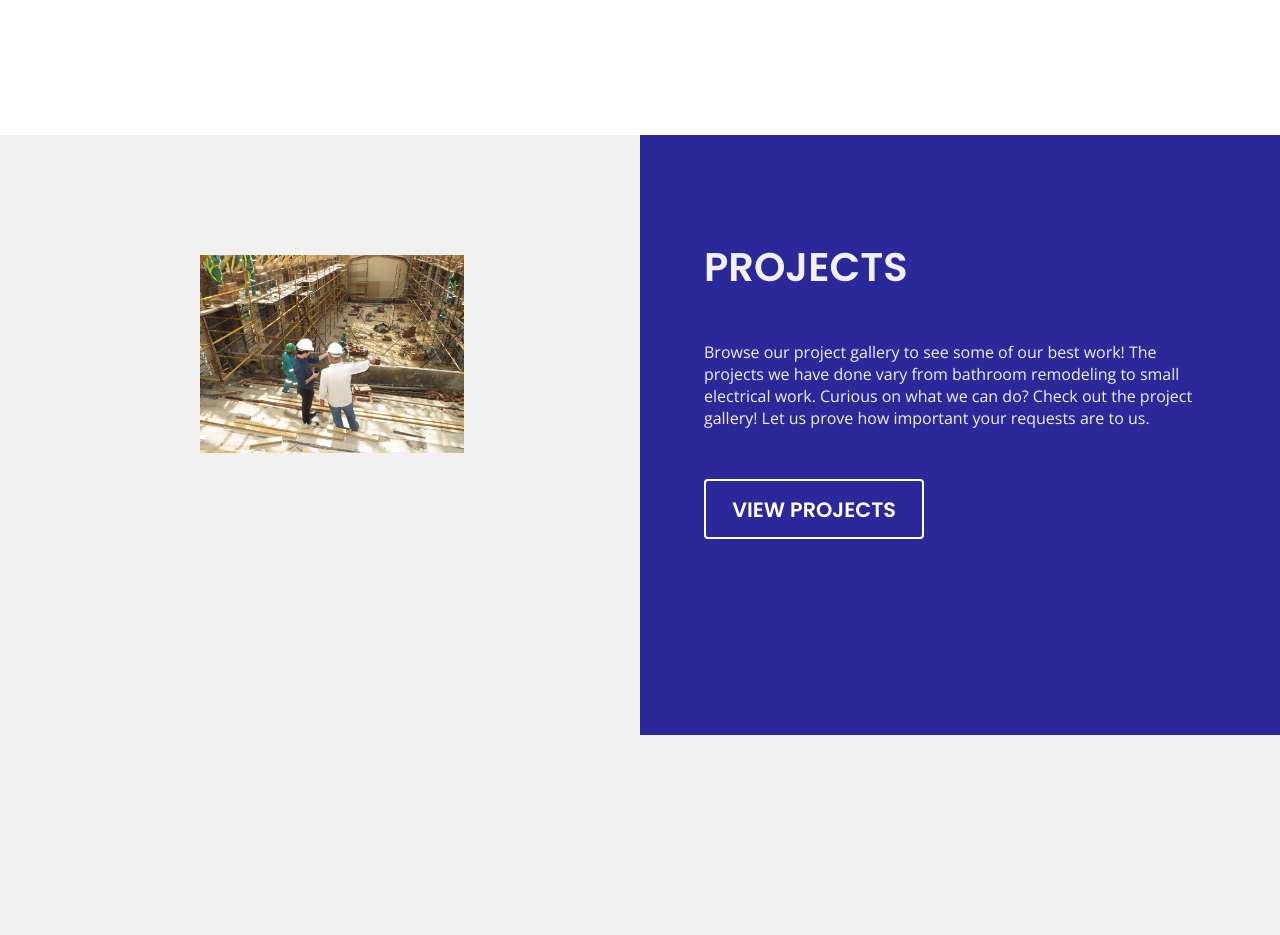
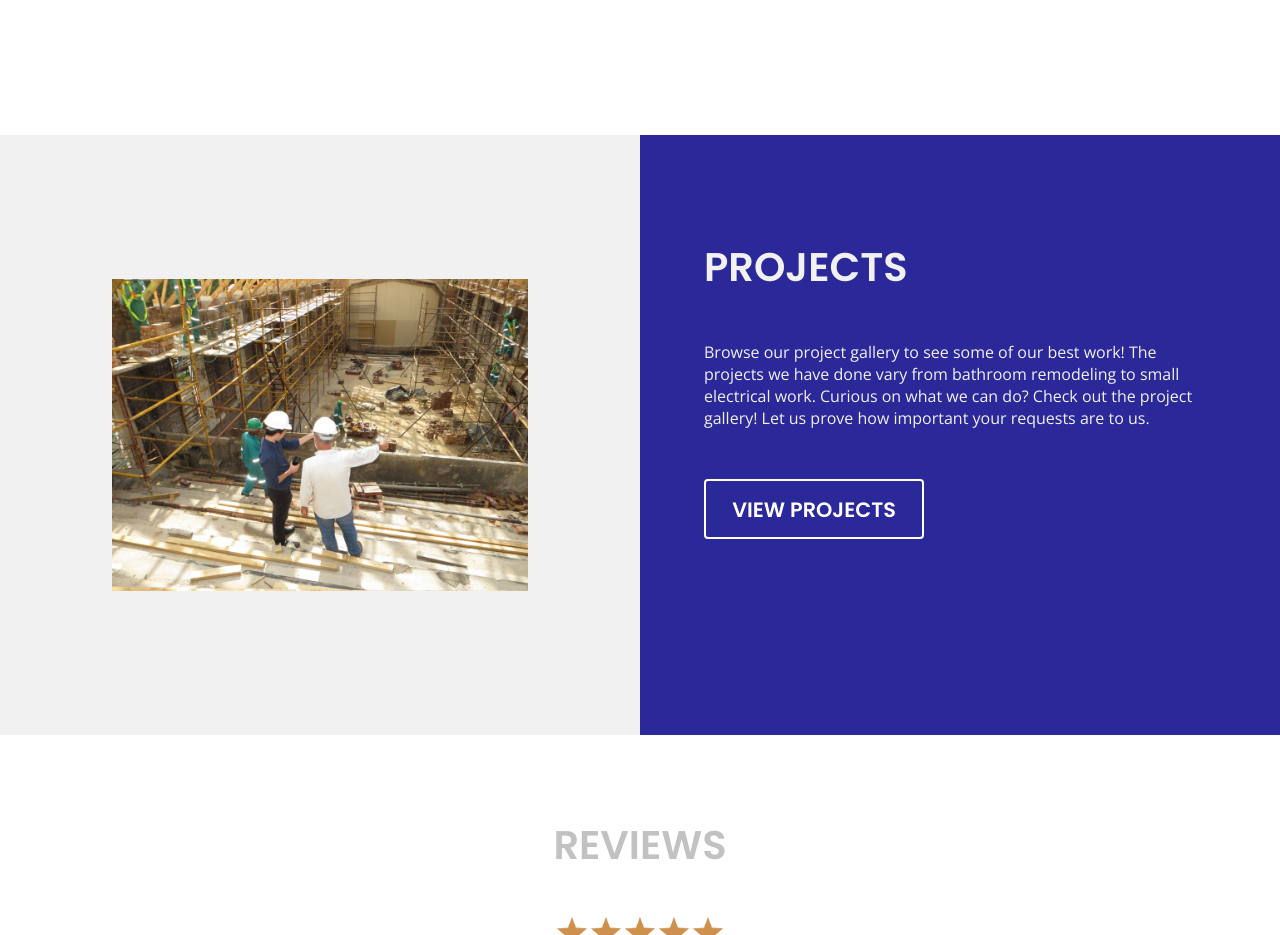
Before and after one commit to JSJ9/JCM-Website, a plain HTML site: page index.html in a window 1280 px wide. Shown: the part 2080-3015 px from the top of the page. Drawn offline with nearby package versions, Linux system fonts and the light colour scheme.

Commit message:
updated styles from issues

```diff
--- a/css/styles.css
+++ b/css/styles.css
@@ -407,7 +407,7 @@ h4 {
   z-index   : -1;
 }
 
-/* Start of reviews block */
+/* Start of reviews block IN INDEX PAGE */
 .yellowStar {
   width : 30px;
   height: 30px;
@@ -438,23 +438,26 @@ h4 {
 }
 
 .Projects-Block {
-  height          : 900px;
+  height          : 600px;
   width           : 100%;
   background-color: #f1f1f1;
 }
 
 .ProjectImage {
-  max-width: 60%;
-  height   : auto;
+  max-width  : 65%;
+  height     : auto;
 }
 
 .ProjectImageBlock {
   position      : absolute;
-  padding-bottom: 100px;
-  padding-left  : 25vh;
-  padding-top   : 15vh;
-  float         : left;
-  padding-right : 50%;
+  width         : 50%;
+  display: flex;
+  align-content: center;
+  align-items: center;
+  justify-content: center;
+  height        : 600px;
+  padding-bottom: 10vh;
+  padding-top   : 10vh;
 }
 
 .Project-Text-Block {
@@ -1049,6 +1052,7 @@ form .form-submit-button:hover {
 .arrow {
   width     : 13px;
   height    : 13px;
+  display   : inline-block;
   position  : relative;
   bottom    : -5px;
   left      : -10px;
```
